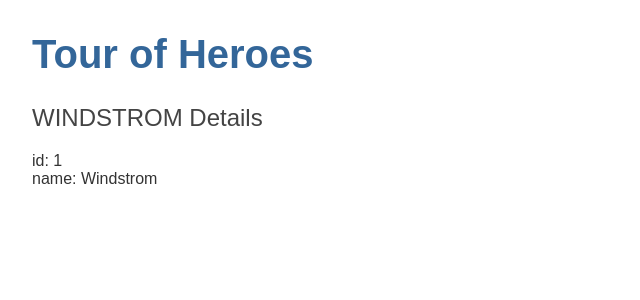
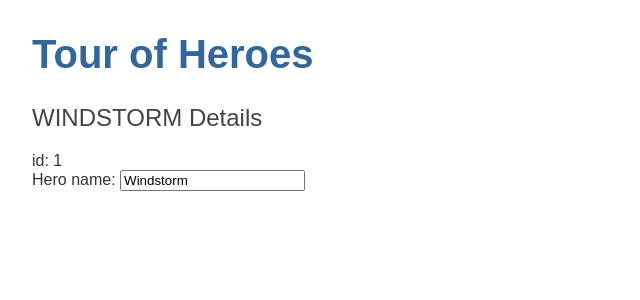
Before and after one commit to ClarissePllry/angular-tour-of-heroes, an Angular app: page / in a window 1280 px wide. Shown: the top 300 px of the page, without its empty margins (0-640 px from the left). Built offline with nearby package versions, Linux system fonts and the light colour scheme.

Commit message:
End of Part.1

```diff
--- a/src/app/heroes/heroes.component.html
+++ b/src/app/heroes/heroes.component.html
@@ -1,3 +1,6 @@
 <h2>{{ hero.name | uppercase }} Details</h2>
 <div><span>id: </span>{{ hero.id }}</div>
-<div><span>name: </span>{{ hero.name }}</div>
+<div>
+  <label for="name">Hero name: </label>
+  <input id="name" [(ngModel)]="hero.name" placeholder="name" />
+</div>
--- a/src/app/heroes/heroes.component.ts
+++ b/src/app/heroes/heroes.component.ts
@@ -9,7 +9,7 @@
 export class HeroesComponent implements OnInit {
   hero: Hero = {
     id: 1,
-    name: 'Windstrom'
+    name: 'Windstorm'
   };
 
   constructor() {}
```
Also changed, not shown: src/app/app.module.ts (+4 -9 lines).
